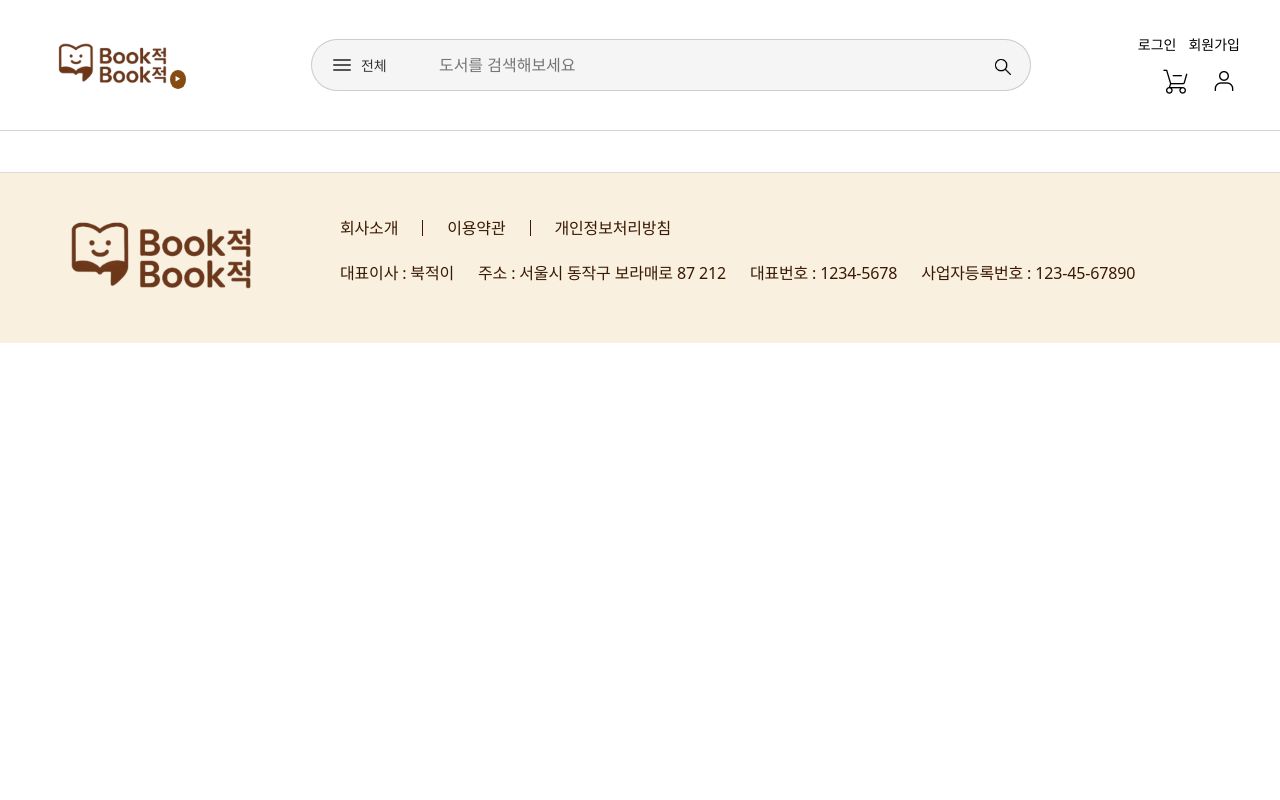
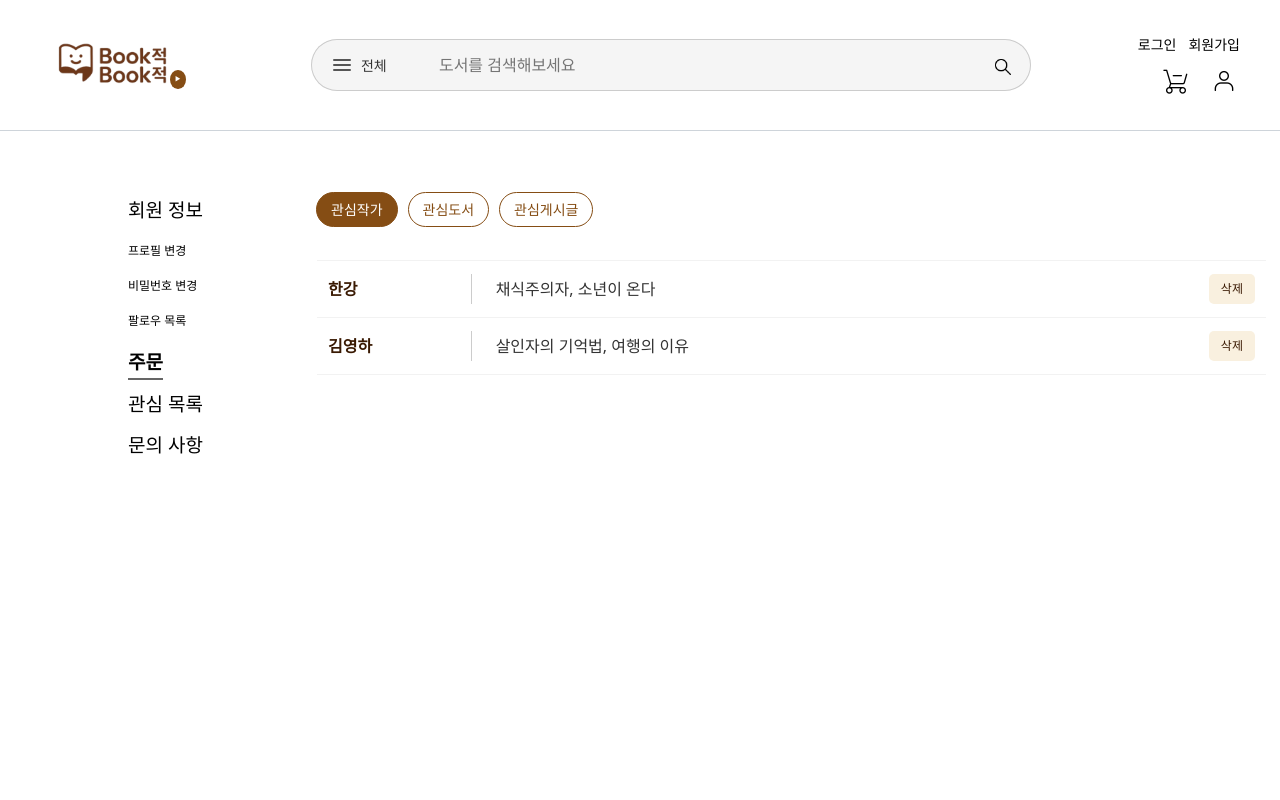
Before and after one commit to jamjam-book/jamjam-bookjeok-backend, a Vue app: page /members/1/interest-authors in a window 1280 px wide. Shown: the top 800 px of the page. Built offline with nearby package versions, Linux system fonts and the light colour scheme.

Commit message:
feat : 관심 작가 페이지 구현 (#3)

```diff
--- a/src/components/common/MyPageNav.vue
+++ b/src/components/common/MyPageNav.vue
@@ -22,7 +22,7 @@ const handleMenuClick = (menu) => {
         </ul>
         <ul>
             <li><RouterLink to="members/:memberId/orders" :class="{ active: activeMenu === '주문' }" @click.prevent="handleMenuClick('주문')">주문</RouterLink></li>
-            <li><a href="#" :class="{ active: activeMenu === '관심 목록' }" @click.prevent="handleMenuClick('관심 목록')">관심 목록</a></li>
+            <li><RouterLink to="/members/:memberId/interest-authors" :class="{ active: activeMenu === '관심 목록' }" @click.prevent="handleMenuClick('관심 목록')">관심 목록</RouterLink></li>
             <li><RouterLink to="/members/questions" :class="{ active: activeMenu === '문의 사항' }" @click.prevent="handleMenuClick('문의 사항')">문의 사항</RouterLink></li>
         </ul>
       </nav>
--- /dev/null
+++ b/src/features/member/components/InterestAuthorItem.vue
@@ -0,0 +1,106 @@
+<script setup>
+import { ref } from "vue";
+import Modal from "@/components/common/Modal.vue";
+
+const { author } = defineProps({
+    author: {
+        type: Object,
+        required: true,
+    },
+});
+
+const emit = defineEmits(["confirm-delete"]);
+
+const showModal = ref(false);
+const openModal = () => (showModal.value = true);
+const closeModal = () => (showModal.value = false);
+const confirmDelete = () => {
+    emit("confirm-delete", author.authorId);
+    closeModal();
+};
+</script>
+
+<template>
+<!-- 작가 상세 페이지로 이동하기 위한 router-link -->
+<!--    <router-link-->
+<!--            :to="`/authors/${author.authorId}`">-->
+    <tr>
+        <td class="author-name" :title="author.authorName">
+            {{ author.authorName }}
+        </td>
+        <td class="divider-cell">
+            <div class="vertical-divider"></div>
+        </td>
+        <td class="book-list">
+      <span v-for="(book, i) in author.bookList" :key="i">
+        {{ book }}<span v-if="i < author.bookList.length - 1">, </span>
+      </span>
+        </td>
+        <td class="delete-cell">
+            <button @click="openModal" class="delete-button">삭제</button>
+        </td>
+    </tr>
+
+    <Modal
+            :visible="showModal"
+            :message="`${author.authorName} 작가를 관심 목록에서 삭제하시겠습니까?`"
+            @confirm="confirmDelete"
+            @cancel="closeModal"
+    />
+</template>
+
+<style scoped>
+td {
+    vertical-align: middle;
+    padding: 0 12px;
+    overflow: hidden;
+    white-space: nowrap;
+    text-overflow: ellipsis;
+    border: none;
+}
+
+.author-name {
+    font-weight: bold;
+    color: #391902;
+    width: 15%;
+    white-space: nowrap;
+    overflow: hidden;
+    text-overflow: ellipsis;
+}
+
+
+.divider-cell {
+    text-align: center;
+}
+
+.vertical-divider {
+    width: 1px;
+    height: 30px;
+    background-color: #ccc;
+    margin: 0 auto;
+}
+
+.book-list {
+    color: #333;
+    width: 75%;
+}
+
+.delete-cell {
+    text-align: right;
+}
+
+.delete-button {
+    background-color: #f9f0df;
+    border: none;
+    border-radius: 5px;
+    padding: 6px 12px;
+    cursor: pointer;
+    font-size: 12px;
+    color: #391902;
+}
+
+.delete-button:hover {
+    background-color: #e3d3b2;
+}
+
+</style>
--- /dev/null
+++ b/src/features/member/components/InterestAuthorList.vue
@@ -0,0 +1,51 @@
+<script setup>
+import InterestAuthorItem from '@/features/member/components/InterestAuthorItem.vue'
+
+const { interestAuthors } = defineProps({
+    interestAuthors: {
+        type: Array,
+        required: true
+    }
+})
+</script>
+
+<template>
+    <div class="author-table-wrapper">
+        <table class="author-table">
+            <tbody>
+            <template v-for="(author, index) in interestAuthors" :key="author.authorId">
+                <!-- 가장 위에 들어가는 선 -->
+                <tr v-if="index === 0">
+                    <td colspan="4"><hr class="author-divider" /></td>
+                </tr>
+                <!-- 관심 작가 가져오기 -->
+                <InterestAuthorItem :author="author" />
+
+                <!-- 작가 아래 구분선 -->
+                <tr>
+                    <td colspan="4"><hr class="author-divider" /></td>
+                </tr>
+            </template>
+            </tbody>
+        </table>
+    </div>
+</template>
+
+
+<style scoped>
+.author-table-wrapper {
+    height: 600px;
+    overflow-y: auto;
+}
+
+.author-table {
+    border-collapse: collapse;
+    border: none;
+}
+
+.author-divider {
+    border: none;
+    border-top: 1px solid #ccc;
+    margin: 12px 0;
+}
+</style>
--- /dev/null
+++ b/src/features/member/components/InterestTab.vue
@@ -0,0 +1,57 @@
+<script setup>
+import { ref } from 'vue';
+
+const interestTab = [
+    { id: 'interestAuthors', name: '관심작가' },
+    { id: 'interestBooks', name: '관심도서' },
+    { id: 'interestPosts', name: '관심게시글' }
+];
+
+const selectedTab = ref(interestTab[0].id);
+
+const selectTab = (id) => {
+    selectedTab.value = id;
+};
+</script>
+
+<!-- 다 만든 뒤에 여기에서 탭을 클릭하는 경우 경로를 이동할 수 있게 router 설정을 할 예정임!-->
+<template>
+    <div class="interest-container">
+        <button
+                v-for="tab in interestTab"
+                :key="tab.id"
+                class="interest-category-button"
+                :class="{ active: selectedTab === tab.id }"
+                @click="selectTab(tab.id)"
+        >
+            {{ tab.name }}
+        </button>
+    </div>
+</template>
+
+<style scoped>
+.interest-container {
+    display: flex;
+    justify-content: flex-start;
+    gap: 10px;
+    padding: 20px 0;
+    flex-wrap: wrap;
+}
+
+.interest-category-button {
+    padding: 6px 14px;
+    border-radius: 20px;
+    border: 1px solid #854d14;
+    font-size: 14px;
+    font-weight: 500;
+    background-color: white;
+    color: #854d14;
+    cursor: pointer;
+    transition: 0.2s;
+}
+
+.interest-category-button.active {
+    background-color: #854d14;
+    color: white;
+}
+</style>
--- a/src/features/member/router.js
+++ b/src/features/member/router.js
@@ -18,6 +18,7 @@ export const memberRoutes = [
             { path: '/:memberId', component: () => import('@/features/member/views/PasswordResetRequestView.vue')},
             { path: ':memberId/password/modify', component: () => import('@/features/member/views/PasswordModifyView.vue')},
             //{ path: '/:memberId/orders', component: () => import ('@/features/order/views/OrderListView.vue')},
+            { path: ':memberId/interest-authors', component: () => import ('@/features/member/views/InterestAuthorView.vue')},
             { path: '/:memberId/questions', component: () => import('@/features/question/views/QuestionListView.vue')}
         ]
     },
--- /dev/null
+++ b/src/features/member/views/InterestAuthorView.vue
@@ -0,0 +1,41 @@
+<script setup>
+import {ref, onMounted, reactive} from 'vue'
+import InterestAuthorList from '@/features/member/components/InterestAuthorList.vue'
+import PagingBar from "@/components/common/PagingBar.vue";
+import InterestTab from "@/features/member/components/InterestTab.vue";
+
+const interestAuthors = ref([])
+
+// 작가 정보 가져오기 : memberId를 매개변수에 넘겨줘야 함
+const fetchInterestAuthors = async () => {
+    try {
+        // 작가 정보 api로 가져오는 것으로 수정할 부분
+        interestAuthors.value = [
+            { authorId: 1, authorName: '한강', bookList: ['채식주의자', '소년이 온다'] },
+            { authorId: 2, authorName: '김영하', bookList: ['살인자의 기억법', '여행의 이유'] },
+
+        ]
+
+    } catch (e) {
+        console.log('데이터를 불러오지 못했습니다.', e);
+    }
+}
+
+// 페이지 정보 넘기기
+const pagination = reactive({
+    currentPage: 1,
+    totalPages: 1,
+    totalItems: 0
+});
+
+onMounted(() => fetchInterestAuthors())
+</script>
+
+<template>
+    <InterestTab/>
+    <InterestAuthorList :interestAuthors="interestAuthors" />
+    <PagingBar
+            v-bind="pagination"
+            @page-changed="fetchInterestAuthors"
+    />
+</template>
```
